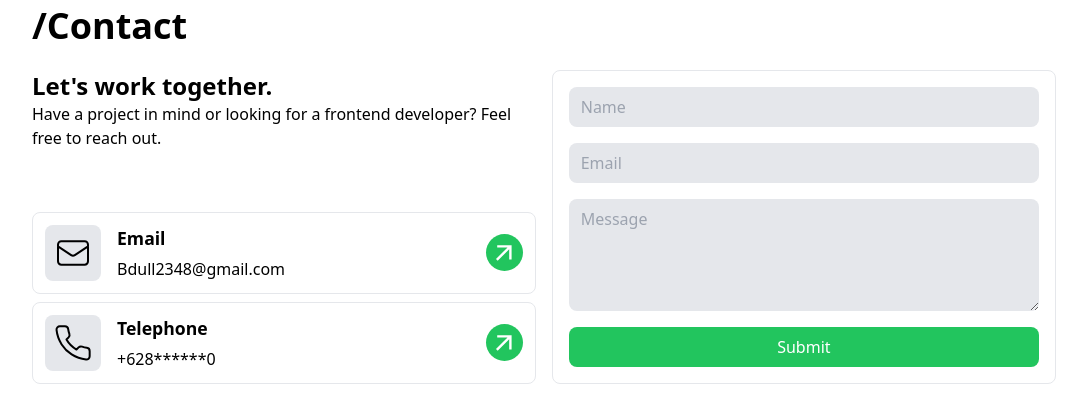
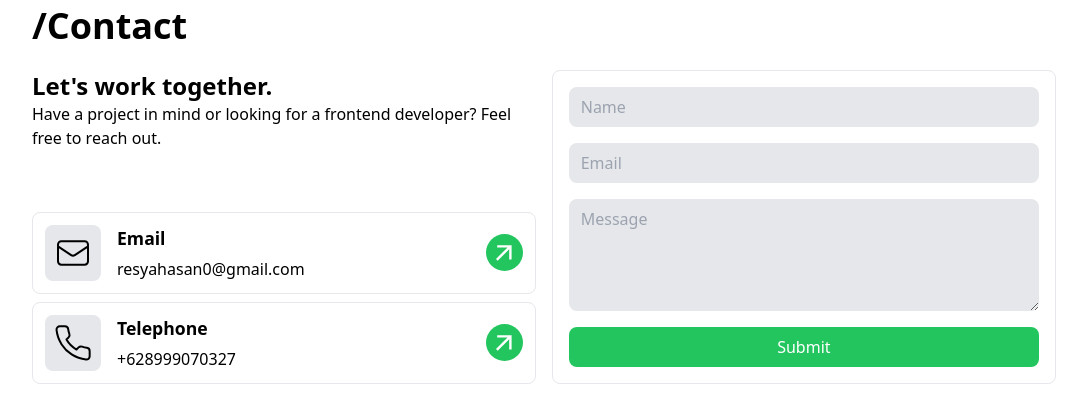
Before and after one commit to Resya-Hasan/portofolio, a React (Vite) app: page / in a window 1280 px wide. Shown: the part 4420-4825 px from the top of the page, without its empty margins (96-1183 px from the left). Built offline with nearby package versions, Linux system fonts and the light colour scheme.

Commit message:
Animation in the contacts section is done.

```diff
--- /dev/null
+++ b/src/animations/expandCorner.ts
@@ -0,0 +1,6 @@
+import type { Variants } from "motion/react"
+
+export const expandCorner: Variants = {
+    hidden: { opacity: 0, scale: 0 },
+    show: { opacity: 1, scale: 1, transition: { duration: 0.9, ease: "easeOut" } },
+}
--- /dev/null
+++ b/src/animations/fadeInStagger.tsx
@@ -0,0 +1,13 @@
+import type { Variants } from "motion/react"
+
+export const fadeInStagger: Variants = {
+    hidden: { opacity: 0 },
+    show: {
+        opacity: 1,
+        transition: {
+            duration: 0.4,
+            when: "beforeChildren",
+            staggerChildren: 0.2,
+        },
+    },
+}
--- a/src/animations/index.ts
+++ b/src/animations/index.ts
@@ -9,3 +9,5 @@ export { overlayFade } from "./overlayFade"
 export { scaleInStagger } from "./scaleInTagger"
 export { fadeDown } from "./fadeDown"
 export { growLine } from "./growLine"
+export { fadeInStagger } from "./fadeInStagger"
+export { expandCorner } from "./expandCorner"
--- a/src/animations/scaleIn.ts
+++ b/src/animations/scaleIn.ts
@@ -5,6 +5,6 @@ export const scaleIn: Variants = {
     show: {
         opacity: 1,
         scale: 1,
-        transition: { duration: 1.2, ease: "easeOut" },
+        transition: { duration: 0.9, ease: "easeOut" },
     },
 }
--- /dev/null
+++ b/src/components/CardContact.tsx
@@ -0,0 +1,24 @@
+import { MdOutlineArrowOutward } from "react-icons/md";
+import type { Contact } from "../data/contacts";
+import { motion } from "motion/react"
+import { fadeInStagger, scaleIn, fadeRight } from "../animations";
+
+export const CardContact = ({ icon: Icon, type, data }: Contact) => {
+    return (
+        <motion.div className="flex border border-line rounded-lg p-3 justify-between" variants={fadeInStagger}>
+            <div className="flex gap-4">
+                <motion.div className="bg-line flex items-center p-2 rounded-lg" variants={scaleIn}>
+                    <Icon className="text-[1.5rem] lg:text-[2.5rem]" strokeWidth={1.2} />
+                </motion.div>
+                <motion.div className="flex flex-col gap-1 justify-between" variants={fadeRight}>
+                    <h5 className="text-[0.8rem] lg:text-md xl:text-[1.1rem] font-bold">{type}</h5>
+                    <p className="text-[0.8rem] lg:text-md xl:text-[1rem]">{data}</p>
+                </motion.div>
+            </div>
+
+            <motion.a href="#" className="bg-acc text-white rounded-full self-center p-1" variants={scaleIn}>
+                <MdOutlineArrowOutward className="text-[1.4rem] lg:text-[1.8rem]" />
+            </motion.a>
+        </motion.div>
+    )
+}
--- a/src/components/ContactForm.tsx
+++ b/src/components/ContactForm.tsx
@@ -1,6 +1,8 @@
 import { useRef, useState } from "react";
 import type { FormEvent } from "react";
 import emailJs from "@emailjs/browser"
+import { motion } from "motion/react"
+import { fadeInStagger, expandCorner } from "../animations"
 
 type Status = "idle" | "sending" | "success" | "error"
 
@@ -29,43 +31,47 @@ const ContactForm = () => {
     }
 
     return (
-        <form
+        <motion.form
             ref={formRef}
             onSubmit={handleSubmit}
+            variants={fadeInStagger}
             className="flex flex-col border border-line rounded-lg lg:w-[50%] p-4 gap-4"
         >
-            <input
+            <motion.input
                 name="name"
                 placeholder="Name"
                 required
-                className="py-2 px-3 bg-line rounded-lg focus-within:outline-2 focus-within:outline-acc"
+                variants={expandCorner}
+                className="origin-top-left py-2 px-3 bg-line rounded-lg focus-within:outline-2 focus-within:outline-acc"
             />
-            <input
+            <motion.input
                 name="email"
                 type="email"
                 placeholder="Email"
                 required
-                className="py-2 px-3 bg-line rounded-lg focus-within:outline-2 focus-within:outline-acc"
+                variants={expandCorner}
+                className="origin-top-left py-2 px-3 bg-line rounded-lg focus-within:outline-2 focus-within:outline-acc"
             />
-            <input
+            <motion.input
                 type="hidden"
                 name="time"
                 value={new Date().toLocaleString("id-ID")}
             />
-            <textarea
+            <motion.textarea
                 name="message"
                 rows={5}
                 placeholder="Message"
                 required
-                className="py-2 px-3 h-28 bg-line rounded-lg focus-within:outline-2 focus-within:outline-acc"
+                variants={expandCorner}
+                className="origin-top-left py-2 px-3 h-28 bg-line rounded-lg focus-within:outline-2 focus-within:outline-acc"
             />
-            <button type="submit" disabled={status === "sending"} className="bg-acc text-white py-2 rounded-lg">
+            <motion.button variants={expandCorner} type="submit" disabled={status === "sending"} className="bg-acc text-white py-2 rounded-lg">
                 {status === "sending" ? "Sending..." : "Submit"}
-            </button>
+            </motion.button>
 
             {status === "success" && <p className="text-sm text-green-600">Message sent!</p>}
             {status === "error" && <p className="text-sm text-red-600">Failed to send, try again.</p>}
-        </form>
+        </motion.form>
     )
 }
 
--- /dev/null
+++ b/src/data/contacts.ts
@@ -0,0 +1,22 @@
+import { HiOutlineMail } from "react-icons/hi";
+import { FiPhone } from "react-icons/fi";
+import type { IconType } from "react-icons"
+
+export interface Contact  {
+    icon: IconType;
+    type: string;
+    data: string;
+}
+
+export const contacts: Contact[] = [
+    {
+        icon: HiOutlineMail,
+        type: "Email",
+        data: "resyahasan0@gmail.com"
+    },
+    {
+        icon: FiPhone,
+        type: "Telephone",
+        data: "+628999070327"
+    }
+]
--- a/src/sections/Contact.tsx
+++ b/src/sections/Contact.tsx
@@ -1,55 +1,53 @@
-import { HiOutlineMail } from "react-icons/hi";
-import { MdOutlineArrowOutward } from "react-icons/md";
-import { FiPhone } from "react-icons/fi";
 import ContactForm from "../components/ContactForm";
+import { CardContact } from "../components/CardContact";
+import { contacts } from "../data/contacts";
+import { motion } from "motion/react"
+import { staggerContainer, fadeRight, fadeDown } from "../animations";
 
 const Contact = () => {
     return (
-        <section className="px-5 pt-12 xl:px-32 2xl:px-96 mb-6">
-            <h1 className="text-2xl md:text-3xl lg:text-4xl font-bold mb-6">/Contact</h1>
+        <motion.section
+            className="px-5 pt-12 xl:px-32 2xl:px-96 mb-6"
+            variants={staggerContainer}
+            initial="hidden"
+            whileInView="show"
+            viewport={{ once: true }}
+        >
+            <motion.h1
+                className="text-2xl md:text-3xl lg:text-4xl font-bold mb-6"
+                variants={fadeRight}
+            >
+                /Contact
+            </motion.h1>
 
-            <div className="flex flex-col lg:flex-row gap-4">
-                <div className="lg:w-[50%] flex flex-col justify-between">
-                    <div className="mb-2">
-                        <h3 className="text-lg md:text-xl lg:text-2xl font-bold">Let's work together.</h3>
-                        <p>Have a project in mind or looking for a frontend developer? Feel free to reach out.</p>
+            <motion.div
+                className="flex flex-col lg:flex-row gap-4"
+                variants={staggerContainer}
+            >
+                <motion.div
+                    className="lg:w-[50%] flex flex-col justify-between"
+                    variants={staggerContainer}
+                >
+                    <motion.div className="mb-2">
+                        <motion.h3 className="text-lg md:text-xl lg:text-2xl font-bold" variants={fadeRight}>Let's work together.</motion.h3>
+                        <motion.p variants={fadeDown}>Have a project in mind or looking for a frontend developer? Feel free to reach out.</motion.p>
+                    </motion.div>
+
+                    <div className="flex flex-col gap-2">
+                        {contacts.map((contact, index) => (
+                            <CardContact
+                                key={index}
+                                icon={contact.icon}
+                                type={contact.type}
+                                data={contact.data}
+                            />
+                        ))}
                     </div>
-                    <div className="flex flex-col gap-2">
-                        <div className="flex border border-line rounded-lg p-3 justify-between">
-                            <div className="flex gap-4">
-                                <div className="bg-line flex items-center p-2 rounded-lg">
-                                    <HiOutlineMail className="text-[1.5rem] lg:text-[2.5rem]" strokeWidth={1.2} />
-                                </div>
-                                <div className="flex flex-col gap-1 justify-between">
-                                    <h5 className="text-[0.8rem] lg:text-md xl:text-[1.1rem] font-bold">Email</h5>
-                                    <p className="text-[0.8rem] lg:text-md xl:text-[1rem]">Bdull2348@gmail.com</p>
-                                </div>
-                            </div>
 
-                            <a href="#" className="bg-acc text-white rounded-full self-center p-1">
-                                <MdOutlineArrowOutward className="text-[1.4rem] lg:text-[1.8rem]" />
-                            </a>
-                        </div>
-                        <div className="flex border border-line rounded-lg p-3 justify-between">
-                            <div className="flex gap-4">
-                                <div className="bg-line flex items-center p-2 rounded-lg">
-                                    <FiPhone className="text-[1.5rem] lg:text-[2.5rem]" strokeWidth={1.2} />
-                                </div>
-                                <div className="flex flex-col gap-1 justify-between">
-                                    <h5 className="text-[0.8rem] lg:text-md xl:text-[1.1rem] font-bold">Telephone</h5>
-                                    <p className="text-[0.8rem] lg:text-md xl:text-[1rem]">+628******0</p>
-                                </div>
-                            </div>
-
-                            <a href="#" className="bg-acc text-white rounded-full self-center p-1">
-                                <MdOutlineArrowOutward className="text-[1.4rem] lg:text-[1.8rem]" />
-                            </a>
-                        </div>
-                    </div>
-                </div>
+                </motion.div>
                 <ContactForm />
-            </div>
-        </section>
+            </motion.div>
+        </motion.section>
     )
 }
 
```
